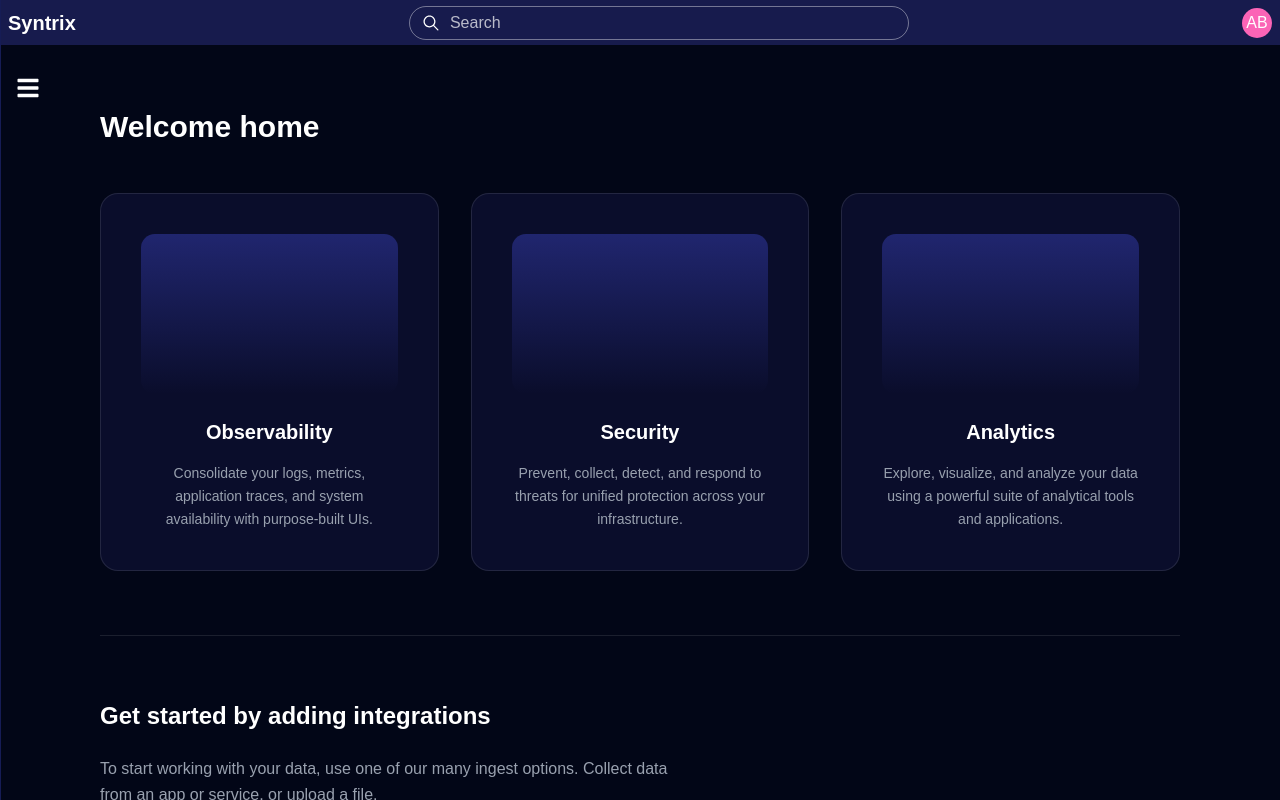
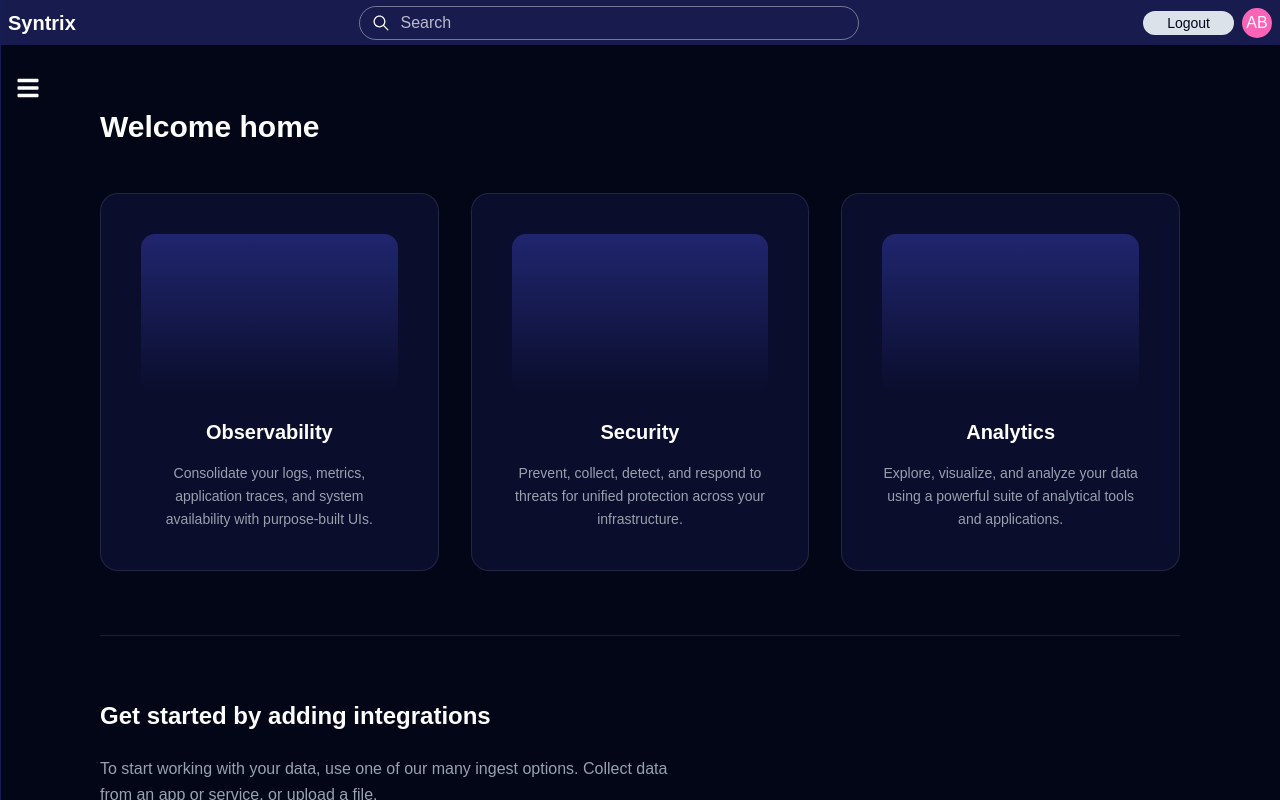
Before and after one commit to boshraemad/Syntrix, a React (Vite) app: page / in a window 1280 px wide. Built offline with nearby package versions, Linux system fonts and the light colour scheme.

Commit message:
add logout button to navbar

```diff
--- a/src/component/NavBar.jsx
+++ b/src/component/NavBar.jsx
@@ -2,12 +2,16 @@ import React from 'react'
 import Logo from './Logo'
 import User from './User'
 import SearchBar from './SearchBar'
+import { Link } from 'react-router-dom'
 export default function NavBar() {
   return (
     <div className="bg-second h-11.25 flex justify-between items-center p-2">
         <Logo/>
         <SearchBar/>
+        <div className='flex items-center gap-2'>
+        <Link to="/login"><button className='px-6 py-0.5 bg-[#DCE2EA] cursor-pointer rounded-xl text-sm'>Logout</button></Link>
         <User/>
+        </div>
     </div>
   )
 }
```
